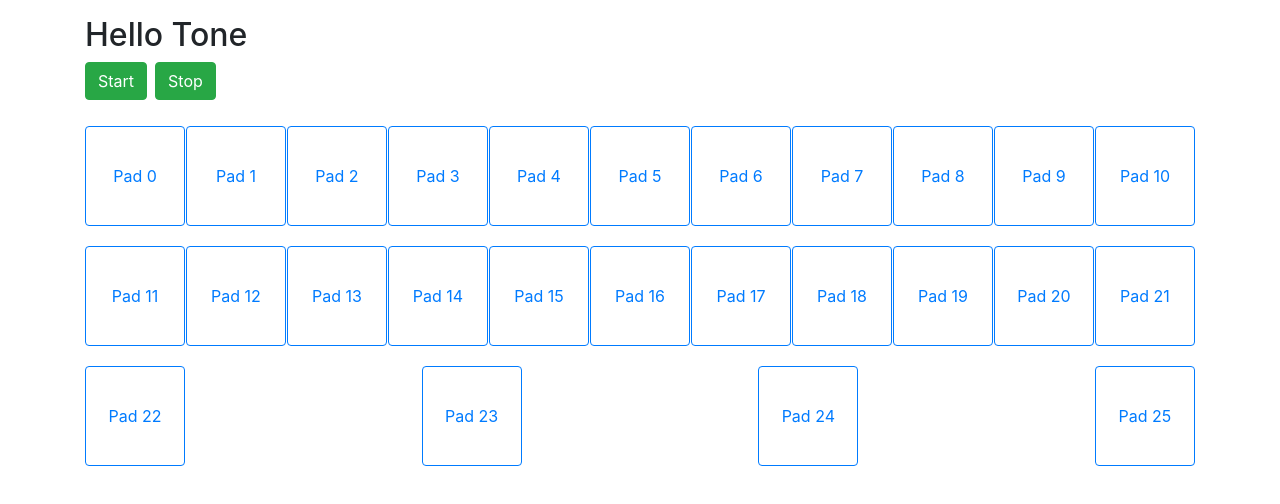
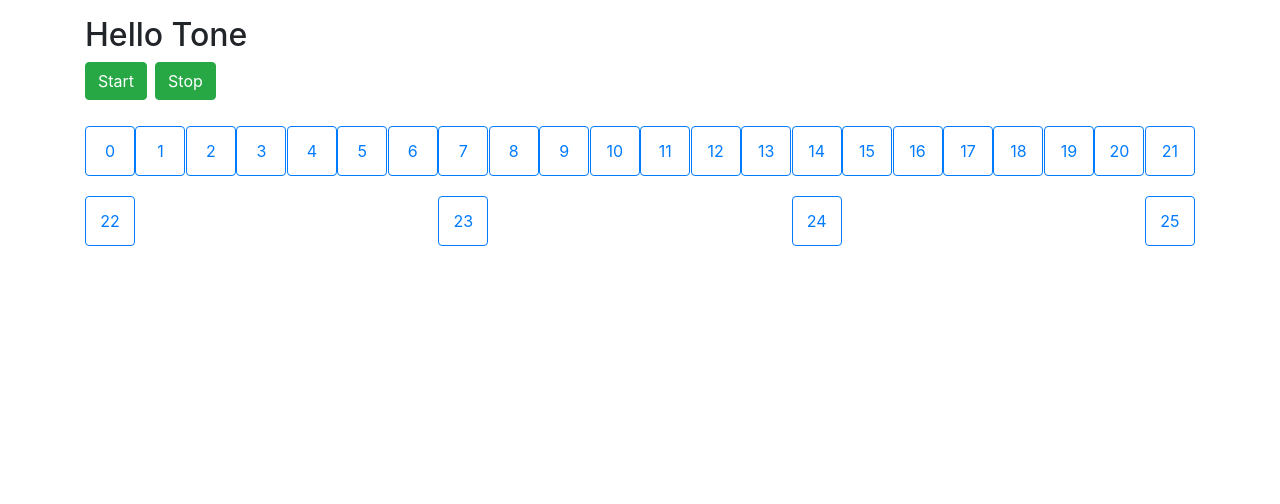
Before and after one commit to attilac/music-app, a React (Create React App) app: page / in a window 1280 px wide. Shown: the top 504 px of the page. Built offline with nearby package versions, Linux system fonts and the light colour scheme; no server answers.

Commit message:
started on sequencer code

```diff
--- a/src/App.js
+++ b/src/App.js
@@ -5,19 +5,37 @@ import './App.css';
 import DrumPad from './components/DrumPad.js';
 import DrumPadList from './components/DrumPadList.js';
 
+import * as sequencer from './sounds/sequencer.js';
+import samples from "./sounds/samples.json";
+// const samples = { 'samples': settings.samples, 'basePath': './audio/', 'kit': 'A' };
+
 class App extends Component {
-  componentDidMount() {
-    settings.testSynth.toMaster();
-    settings.loop.start();
-    console.log(settings.samples);
+  constructor(props) {
+    super(props);
+    this.state = {
+      currentBeat: null,
+      bpm: 70
+    };
   }
 
-  startLoop(e) {
+  componentDidMount() {
+    // settings.testSynth.toMaster();
+    // settings.loop.start();
+    // console.log(samples.basePath);
+    this.loop = sequencer.create(samples, this.updateCurrentBeat);
+    this.loop.start();
+  }
+
+  startTransport() {
     Tone.Transport.start();
   }
 
-  stopLoop(e) {
+  stopTransport() {
     Tone.Transport.stop();
+  }
+
+  updateCurrentBeat = (beat) => {
+    this.setState({currentBeat: beat});
   }
 
   render() {
@@ -28,17 +46,17 @@ class App extends Component {
           <h2 className="App-intro">
               Hello Tone
           </h2>
-          <button onMouseOver={this.startLoop} onMouseOut={this.stopLoop} className="btn btn-success mr-2">
+          <button onClick={this.startTransport} className="btn btn-success mr-2">
             Start
           </button>
-          <button onClick={this.stopLoop} className="btn btn-success">
+          <button onClick={this.stopTransport} className="btn btn-success">
             Stop
           </button>
         </div>
       </div>
       <div className="row">
         <div className="col">
-          <DrumPadList samples={settings.samples} path="./audio/" kit="A" />
+          <DrumPadList samples={samples} path={settings.basePath} kit="A"/>
         </div>
       </div>
     </div>
--- a/src/components/DrumPad.js
+++ b/src/components/DrumPad.js
@@ -18,12 +18,15 @@ class DrumPad extends Component {
       "autostart" : false,
     }).toMaster();
     this.setState({player: player});
+    console.log(path + kit + '/' + sound.file);
   }
 
   onClick(e) {
     const {sound} = this.props;
     console.log(sound.file + " was pressed");
     this.state.player.start();
+    // console.log(this.state.player);
+
   }
 
   render() {
--- a/src/components/DrumPadList.css
+++ b/src/components/DrumPadList.css
@@ -6,8 +6,8 @@
   margin: 0; }
 
 .module-drumpad-list .drumpad-list--item {
-  width: 100px;
-  height: 100px;
+  width: 50px;
+  height: 50px;
   margin: 10px 0;
   /* Magic! */ }
 
--- a/src/components/DrumPadList.js
+++ b/src/components/DrumPadList.js
@@ -14,7 +14,7 @@ class DrumPadList extends Component {
           <DrumPad
             kit={kit}
             sound={item}
-            name={`Pad ${index}`}
+            name={index}
             path={path}
           />
         </div>
--- a/src/components/DrumPadList.scss
+++ b/src/components/DrumPadList.scss
@@ -5,8 +5,8 @@
   justify-content: space-between;
   margin: 0; }
   .module-drumpad-list .drumpad-list--item {
-    width: 100px;
-    height: 100px;
+    width: 50px;
+    height: 50px;
     margin: 10px 0;
     /* Magic! */ }
     .module-drumpad-list .drumpad-list--item .pad {
--- /dev/null
+++ b/src/sounds/samples.json
@@ -0,0 +1,28 @@
+[
+  {"file":"flash-1.mp3", "kit":"A"},
+  {"file":"clay.mp3", "kit":"A"},
+  {"file":"moon.mp3", "kit":"A"},
+  {"file":"piston-1.mp3", "kit":"A"},
+  {"file":"timer.mp3", "kit":"A"},
+  {"file":"suspension.mp3", "kit":"A"},
+  {"file":"prism-1.mp3", "kit":"A"},
+  {"file":"squiggle.mp3", "kit":"A"},
+  {"file":"glimmer.mp3", "kit":"A"},
+  {"file":"dotted-spiral.mp3", "kit":"A"},
+  {"file":"flash-2.mp3", "kit":"A"},
+  {"file":"veil.mp3", "kit":"A"},
+  {"file":"ufo.mp3", "kit":"A"},
+  {"file":"piston-2.mp3", "kit":"A"},
+  {"file":"bubbles.mp3", "kit":"A"},
+  {"file":"strike.mp3", "kit":"A"},
+  {"file":"prism-2.mp3", "kit":"A"},
+  {"file":"pinwheel.mp3", "kit":"A"},
+  {"file":"zig-zag.mp3", "kit":"A"},
+  {"file":"flash-3.mp3", "kit":"A"},
+  {"file":"wipe.mp3", "kit":"A"},
+  {"file":"splits.mp3", "kit":"A"},
+  {"file":"piston-3.mp3", "kit":"A"},
+  {"file":"corona.mp3", "kit":"A"},
+  {"file":"confetti.mp3", "kit":"A"},
+  {"file":"prism-3.mp3", "kit":"A"}
+]
--- /dev/null
+++ b/src/sounds/sequencer.js
@@ -0,0 +1,50 @@
+import Tone from 'tone';
+import { settings } from './tone.js';
+
+export function create(tracks, beatNotifier) {
+  // new Tone.Sequence ( callback , events , subdivision )
+  const loop = new Tone.Sequence(
+    loopProcessor(tracks, beatNotifier),
+    new Array(16).fill(0).map((_, i) => i),
+    "16n"
+  );
+
+  Tone.Transport.bpm.value = 70;
+  Tone.Transport.start();
+  // console.log(loop);
+  return loop;
+}
+
+function loopProcessor(tracks, beatNotifier) {
+
+  // new Tone.Players ( urls , [ onload ] )
+  const keys = new Tone.Players({
+    // tracks: {id: 1, name: "hihat-reso", vol: .4, muted: false, beats: initBeats(16)},
+    "A" : settings.basePath + tracks[0].kit + '/' + tracks[0].file,
+    "B" : settings.basePath + tracks[0].kit + '/' + tracks[1].file
+  }).toMaster();
+
+  return (time, index) => {
+    beatNotifier(index);
+    console.log(index);
+    let vel = Math.random() * 0.5 + 0.5;
+    if(index === 0 || index === 9) {
+      try {
+        // "1n" should be set via some "resolution" track prop
+        // keys.start(name, time, 0, "1n", 0, muted ? 0 : velocities[index] * vol);
+        console.log('Trigger sound A');
+        keys.get('A').start(time, 0, "1n", 0, vel);
+      } catch(e) {
+        // We're most likely in a race condition where the new sample hasn't been loaded
+        // just yet; silently ignore, it will resiliently catch up later.
+      }
+    }
+    if(index === 5 || index === 13) {
+      try {
+        console.log('Trigger sound B');
+        keys.get('B').start(time, 0, "1n", 0, vel);
+      } catch(e) {
+      }
+    }
+  };
+}
--- a/src/sounds/tone.js
+++ b/src/sounds/tone.js
@@ -4,34 +4,7 @@ export const settings = {
   transport: {
     'bpm': 70
   },
-  samples: [
-    {"file":"flash-1.mp3"},
-    {"file":"clay.mp3"},
-    {"file":"moon.mp3"},
-    {"file":"piston-1.mp3"},
-    {"file":"timer.mp3"},
-    {"file":"suspension.mp3"},
-    {"file":"prism-1.mp3"},
-    {"file":"squiggle.mp3"},
-    {"file":"glimmer.mp3"},
-    {"file":"dotted-spiral.mp3"},
-    {"file":"flash-2.mp3"},
-    {"file":"veil.mp3"},
-    {"file":"ufo.mp3"},
-    {"file":"piston-2.mp3"},
-    {"file":"bubbles.mp3"},
-    {"file":"strike.mp3"},
-    {"file":"prism-2.mp3"},
-    {"file":"pinwheel.mp3"},
-    {"file":"zig-zag.mp3"},
-    {"file":"flash-3.mp3"},
-    {"file":"wipe.mp3"},
-    {"file":"splits.mp3"},
-    {"file":"piston-3.mp3"},
-    {"file":"corona.mp3"},
-    {"file":"confetti.mp3"},
-    {"file":"prism-3.mp3"}
-   ],
+  basePath: './audio/',
   testSynth: new Tone.Synth({
     "oscillator" : {
       "type" : "sine"
@@ -45,6 +18,6 @@ export const settings = {
   }),
   loop: new Tone.Loop(function(time){
     settings.testSynth.triggerAttackRelease("C4", "16n", time);
-    console.log(time);
+    // console.log(time);
   }, "8n"),
 }
```
Also changed, not shown: package.json (+7 -0 lines), src/App.css, 2 other files (tests, documents, lock files or other folders).
